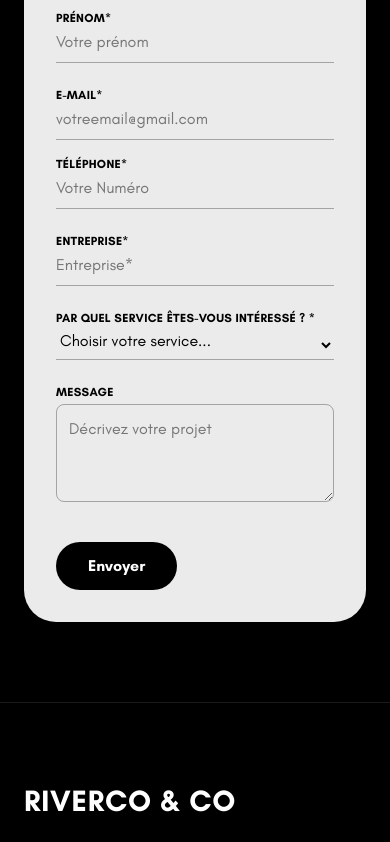
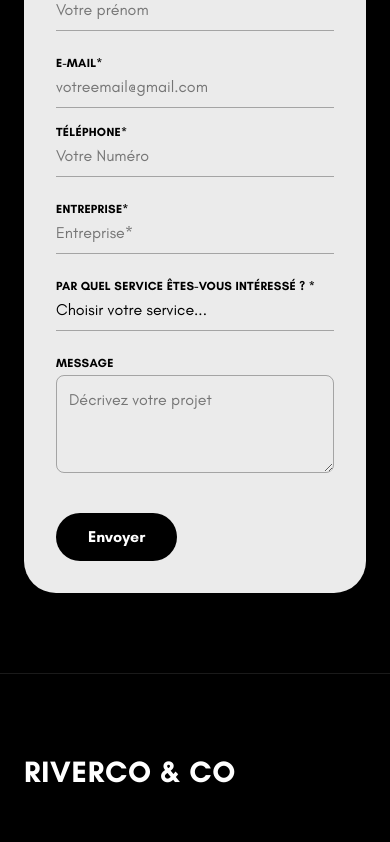
Before and after one commit to 4skygroup/riverco-and-co, a React (Vite) app: page /contact in a window 390 px wide. Shown: the part 942-1784 px from the top of the page. Built offline with nearby package versions, Linux system fonts and the light colour scheme.

Commit message:
feat: add pending badge on tools, fix contact page responsive layout, and prepare Formspree integration

```diff
--- a/src/components/contact/ContactForm.tsx
+++ b/src/components/contact/ContactForm.tsx
@@ -4,8 +4,9 @@ export default function ContactForm() {
       <h2 className="text-3xl font-bold mb-8">Échanger avec notre équipe</h2>
 
       <form
+        action="https://formspree.io/f/VOTRE_FUTUR_CODE_ICI"
+        method="POST"
         className="flex flex-col gap-6"
-          onSubmit={(e) => e.preventDefault()}
       >
         <div className="grid grid-cols-1 md:grid-cols-2 gap-4">
           <div className="flex flex-col gap-1">
@@ -17,7 +18,9 @@ export default function ContactForm() {
             </label>
             <input
               id="nom"
+              name="nom"
               type="text"
+              required
               placeholder="Votre nom"
               className="bg-transparent border-b border-black/30 pb-2 focus:outline-none focus:border-black transition-colors"
             />
@@ -31,7 +34,9 @@ export default function ContactForm() {
             </label>
             <input
               id="prenom"
+              name="prenom"
               type="text"
+              required
               placeholder="Votre prénom"
               className="bg-transparent border-b border-black/30 pb-2 focus:outline-none focus:border-black transition-colors"
             />
@@ -48,7 +53,9 @@ export default function ContactForm() {
             </label>
             <input
               id="email"
+              name="email"
               type="email"
+              required
               placeholder="votreemail@gmail.com"
               className="bg-transparent border-b border-black/30 pb-2 focus:outline-none focus:border-black transition-colors"
             />
@@ -62,7 +69,9 @@ export default function ContactForm() {
             </label>
             <input
               id="tel"
+              name="telephone"
               type="tel"
+              required
               placeholder="Votre Numéro"
               className="bg-transparent border-b border-black/30 pb-2 focus:outline-none focus:border-black transition-colors"
             />
@@ -78,35 +87,63 @@ export default function ContactForm() {
           </label>
           <input
             id="company"
+            name="entreprise"
             type="text"
+            required
             placeholder="Entreprise*"
             className="bg-transparent border-b border-black/30 pb-2 focus:outline-none focus:border-black transition-colors"
           />
         </div>
 
         <div className="flex flex-col gap-1">
-            <label className="text-xs font-bold uppercase tracking-wide">
+          <label
+            htmlFor="service"
+            className="text-xs font-bold uppercase tracking-wide"
+          >
             Par quel service êtes-vous intéressé ? *
           </label>
-            <select className="bg-transparent border-b border-black/30 pb-2 focus:outline-none focus:border-black transition-colors">
-              <option>Choisir votre service...</option>
-              <option>Agence de prospection</option>
-              <option>Prospection externalisée</option>
+          <select
+            id="service"
+            name="service"
+            required
+            defaultValue=""
+            className="bg-transparent border-b border-black/30 pb-2 focus:outline-none focus:border-black transition-colors appearance-none"
+          >
+            <option value="" disabled>
+              Choisir votre service...
+            </option>
+            <option value="Agence de prospection">Agence de prospection</option>
+            <option value="Prospection externalisée">
+              Prospection externalisée
+            </option>
+            <option value="Call center B2B">Call center B2B</option>
+            <option value="Inbound marketing">Inbound marketing</option>
+            <option value="Consulting commercial">Consulting commercial</option>
+            <option value="Stratégie commerciale">Stratégie commerciale</option>
+            <option value="Autre demande">Autre demande</option>
           </select>
         </div>
 
         <div className="flex flex-col gap-1">
-            <label className="text-xs font-bold uppercase tracking-wide">
+          <label
+            htmlFor="message"
+            className="text-xs font-bold uppercase tracking-wide"
+          >
             MESSAGE
           </label>
           <textarea
+            id="message"
+            name="message"
             placeholder="Décrivez votre projet"
             rows={3}
             className="bg-transparent border border-black/30 rounded-lg p-3 focus:outline-none focus:border-black transition-colors"
           />
         </div>
 
-          <button className="bg-black text-white py-3 px-8 rounded-full font-bold w-fit mt-4 hover:bg-gray-800 transition-colors">
+        <button
+          type="submit"
+          className="bg-black text-white py-3 px-8 rounded-full font-bold w-fit mt-4 hover:bg-gray-800 transition-colors"
+        >
           Envoyer
         </button>
       </form>
--- a/src/components/outils/Ecosysteme.tsx
+++ b/src/components/outils/Ecosysteme.tsx
@@ -4,7 +4,6 @@ export default function Ecosysteme() {
     return (
       <section className="w-full px-6 md:px-16 py-12">
         <div className="max-w-7xl mx-auto flex flex-col gap-12">
-
           {/* En-tête */}
           <div className="flex flex-col gap-4">
             <h2 className="text-2xl md:text-3xl font-bold tracking-tight">
@@ -23,9 +22,18 @@ export default function Ecosysteme() {
                   <h3 className="text-lg md:text-xl font-medium text-white max-w-[60%]">
                     {outil.title}
                   </h3>
+
+                  {/* Badge existant "Intégré" */}
                   {outil.badge && (
                     <span className="px-4 py-1 border border-[#B8860B] text-[#B8860B] text-xs font-medium rounded-md uppercase tracking-wider">
                       {outil.badge}
+                    </span>
+                  )}
+
+                  {/* NOUVEAU : Label "En attente" */}
+                  {outil.isPending && (
+                    <span className="px-4 py-1 border border-orange-500/50 bg-orange-500/10 text-orange-500 text-xs font-medium rounded-md uppercase tracking-wider">
+                      En attente
                     </span>
                   )}
                 </div>
@@ -44,7 +52,6 @@ export default function Ecosysteme() {
               </div>
             ))}
           </div>
-
         </div>
       </section>
     );
--- a/src/pages/Contact.tsx
+++ b/src/pages/Contact.tsx
@@ -11,9 +11,10 @@ export default function Contact() {
         canonical="https://rivercoandco.com/contact"
       />
 
-      <main className="min-h-screen bg-black py-20 px-6 md:px-20 flex items-center justify-center">
-
-        <div className="max-w-7xl w-full grid grid-cols-1 lg:grid-cols-2 gap-20 items-start">
+      {/* Remplacement de md:px-20 par lg:px-20 pour éviter un écrasement sur tablette */}
+      <main className="min-h-screen bg-black py-20 px-6 lg:px-20 flex items-center justify-center">
+        {/* Correction du responsive : gap-12 sur mobile, gap-20 sur desktop */}
+        <div className="max-w-7xl w-full grid grid-cols-1 lg:grid-cols-2 gap-12 lg:gap-20 items-start">
           <div className="order-1 lg:order-2">
             <InfoSection />
           </div>
--- a/src/utils/constants.ts
+++ b/src/utils/constants.ts
@@ -235,6 +235,7 @@ export const OUTILS_ECOSYSTEME = [
   },
   {
     title: "Data B2B & Enrichissement",
+    isPending: true, // <-- Ajout de la propriété ici
     description:
       "Accès aux bases de données les plus fiables du marché pour identifier vos ICP (Ideal Customer Profile) et obtenir des coordonnées directes et vérifiées.",
     features: [
@@ -245,6 +246,7 @@ export const OUTILS_ECOSYSTEME = [
   },
   {
     title: "Reporting & Analytics",
+    isPending: true, // <-- Ajout de la propriété ici
     description:
       "Tableaux de bord personnalisés pour suivre les KPIs de vos campagnes. Vous gardez un œil sur le volume d'appels, les taux de conversion et le pipeline généré.",
     features: [
```
Lines whose indentation alone changed are shown as unchanged.
